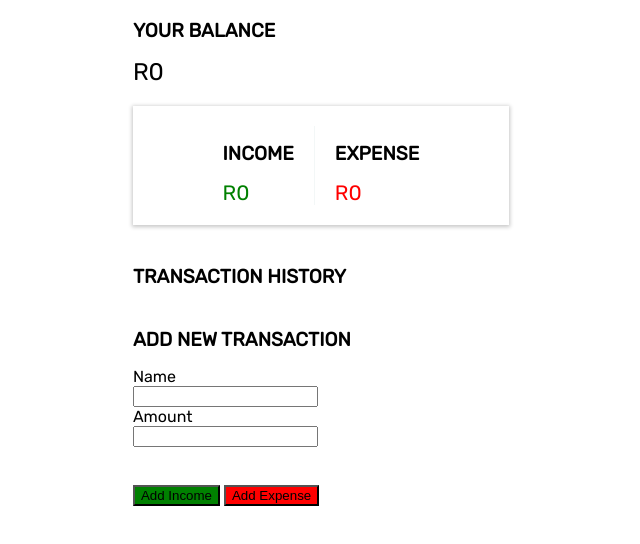
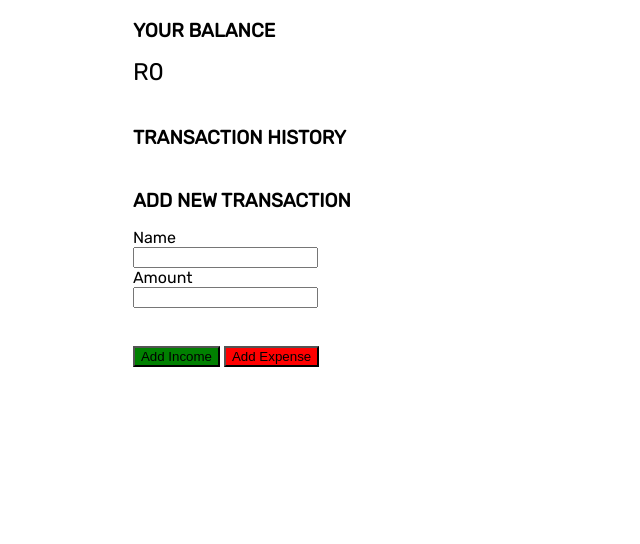
Before and after one commit to brucemorakane/My-Apps-Expense-Tracker, a plain HTML site: page index.html in a window 1280 px wide. Shown: the part 70-614 px from the top of the page, without its empty margins (309-949 px from the left). Drawn offline with Linux system fonts and the light colour scheme.

Commit message:
deleted cashflow-container and expense-container

```diff
--- a/index.html
+++ b/index.html
@@ -19,16 +19,7 @@
             <div id="balance">$8000</div>
         </div>
 
-        <div class="cashflow-container">
-            <div class="income-container">
-                <h2>Income</h2>
-                <div id="income">$1200</div>
-            </div>
-            <div class="expense-container">
-                <h2>Expense</h2>
-                <div id="expense">$200</div>
-            </div>
-        </div>
+
 
         <div class="transaction-container">
             <h2>Transaction History</h2>
```
